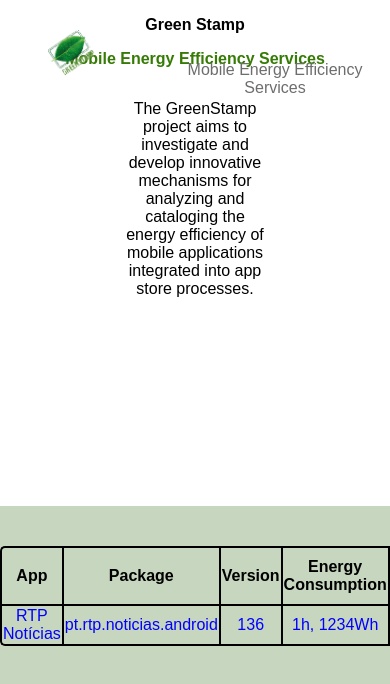
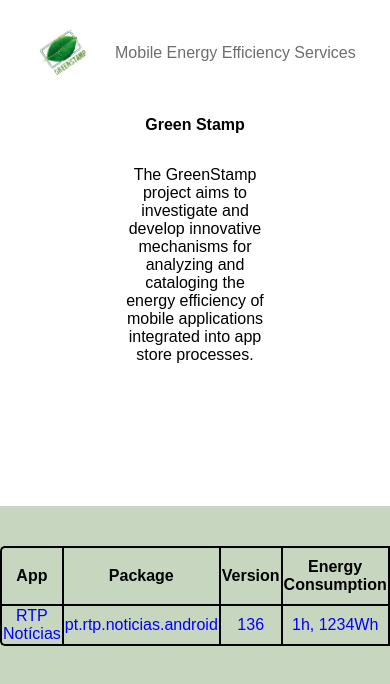
Before and after one commit to caixa-magica-software/greenstamp-web, a React (Create React App) app: page / in a window 390 px wide. Shown: the top 684 px of the page. Built offline with nearby package versions, Linux system fonts and the light colour scheme; no server answers.

Commit message:
Basic media query as been done so that the page elements are displayed correctly when the browser window is resized

```diff
--- a/src/components/HomePageContent.js
+++ b/src/components/HomePageContent.js
@@ -33,9 +33,7 @@
       <div className={classes.topBox}>
         <img className={classes.logoImg} src="/logo192.png" alt="Logo" />
         <p className={classes.logoHeader}>Mobile Energy Efficiency Services</p>
-
         <p className={classes.pageHeader}>Green Stamp</p>
-        <p className={classes.infoHeader}>Mobile Energy Efficiency Services</p>
         <p className={classes.info1}>
           The GreenStamp project aims to investigate and develop innovative
           mechanisms for analyzing and cataloging the energy efficiency of
--- a/src/components/HomePageContent.module.css
+++ b/src/components/HomePageContent.module.css
@@ -16,15 +16,15 @@
 
 .logoImg {
   position: absolute;
-  width: clamp(3rem, 6.2vw, 55rem);
+  width: clamp(3rem, 6.2vw, 8rem);
   top: 30px;
-  left: 48px;
+  left: 40px;
 }
 
 .logoHeader {
   position: absolute;
   top: 45px;
-  left: 160px;
+  left: 165px;
 
   color: #6d6d6d;
 
@@ -36,13 +36,6 @@
   font-size: clamp(1rem, 3.4vw, 4rem);
 
   color: black;
-}
-
-.infoHeader {
-  font-size: clamp(1rem, 3.2vw, 4rem);
-  font-weight: 700;
-
-  color: #367b05;
 }
 
 .info1 {
@@ -67,4 +60,108 @@
 }
 
 @media only screen and (max-width: 1032px) {
+  .topBox {
+    position: absolute;
+    width: 100%;
+    height: 60%;
+
+    padding-top: 100px;
+
+    text-align: center;
+    font-family: Arial, sans-serif;
+
+    background-color: white;
+  }
+
+  .logoHeader {
+    position: absolute;
+    top: 28px;
+    left: 115px;
+
+    color: #6d6d6d;
+
+    font-size: clamp(1rem, 1.2vw, 1.4rem);
+  }
+
+  .pageHeader {
+    font-weight: 800;
+    font-size: clamp(1rem, 3.4vw, 4rem);
+
+    color: black;
+  }
+
+  .info1 {
+    width: clamp(4rem, 39vw, 50rem);
+    display: inline-block;
+
+    /* background-color: #bdf59c; */
+    font-size: clamp(1rem, 1.2vw, 1.3rem);
+  }
+
+  .bottomBox {
+    position: absolute;
+    padding-top: 40px;
+    top: 60%;
+    width: 100%;
+    height: 70%;
+
+    background-color: #c7d6be;
+
+    text-align: center;
+    font-family: Arial, sans-serif;
+  }
 }
+
+
+@media only screen and (max-width: 632px) {
+  .topBox {
+    position: absolute;
+    width: 100%;
+    height: 60%;
+
+    padding-top: 100px;
+
+    text-align: center;
+    font-family: Arial, sans-serif;
+
+    background-color: white;
+  }
+
+  .logoHeader {
+    position: absolute;
+    top: 28px;
+    left: 115px;
+
+    color: #6d6d6d;
+
+    font-size: clamp(1rem, 1.2vw, 1.4rem);
+  }
+
+  .pageHeader {
+    font-weight: 800;
+    font-size: clamp(1rem, 3.4vw, 4rem);
+
+    color: black;
+  }
+
+  .info1 {
+    width: clamp(4rem, 39vw, 50rem);
+    display: inline-block;
+
+    /* background-color: #bdf59c; */
+    font-size: clamp(1rem, 1.2vw, 1.3rem);
+  }
+
+  .bottomBox {
+    position: absolute;
+    padding-top: 40px;
+    top: 60%;
+    width: 144%;
+    height: 70%;
+
+    background-color: #c7d6be;
+
+    text-align: center;
+    font-family: Arial, sans-serif;
+  }
+}
--- a/src/components/ResultsTable.module.css
+++ b/src/components/ResultsTable.module.css
@@ -1,5 +1,4 @@
 .tablePosition {
-
   display: inline-block;
 
   top: 200px;
@@ -31,5 +30,33 @@
 }
 
 @media only screen and (max-width: 1032px) {
+  .tablePosition {
+    display: inline-block;
 
+    top: 200px;
+    text-align: center;
+  }
+
+  .tablePosition table {
+    border-top: 2px solid black;
+    border-left: 2px solid black;
+    border-bottom: 2px solid black;
+    border-radius: 5px;
+    border-spacing: 0px;
+  }
+  .tablePosition th {
+    border-bottom: 2px solid black;
+    border-right: 2px solid black;
+
+    color: black;
+
+    font-size: clamp(1rem, 1.1vw, 1.4rem);
+  }
+
+  .tablePosition td {
+    border-right: 2px solid black;
+
+    color: blue;
+    font-size: clamp(1rem, 1vw, 1.1rem);
+  }
 }
```
